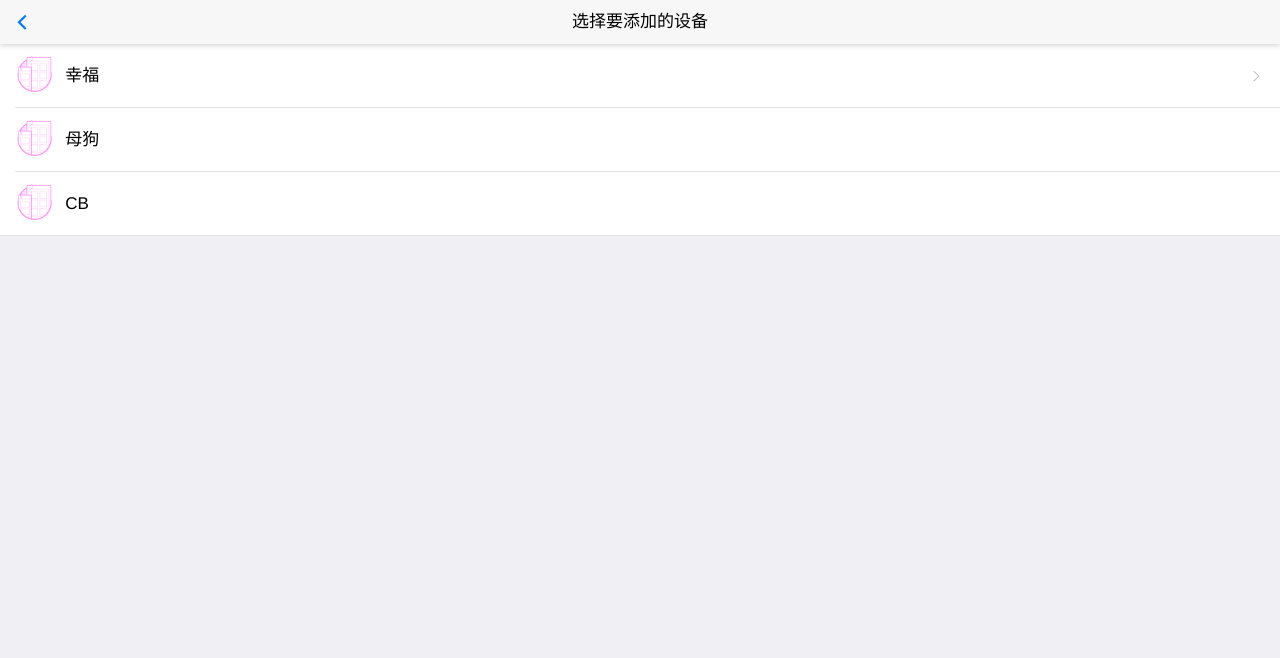
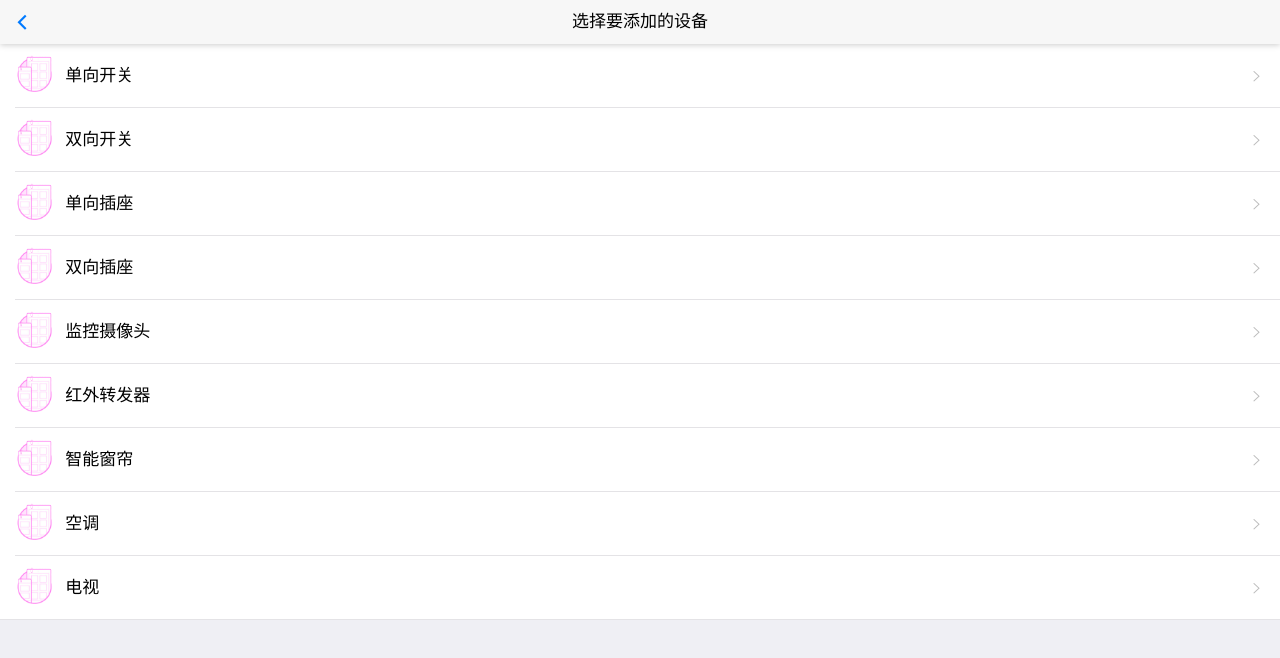
Before and after one commit to lvyao1122/BaoBo, a plain HTML site: page html/selectDeveice.html in a window 1280 px wide. Drawn offline with Linux system fonts and the light colour scheme.

Commit message:
添加设备

```diff
--- a/html/selectDeveice.html
+++ b/html/selectDeveice.html
@@ -29,29 +29,80 @@
 		<div class="devList">
 			<ul class="mui-table-view">
 			    <li class="mui-table-view-cell mui-media">
-			        <a href="javascript:;" class="mui-navigate-right">
+			        <a href="inputDeveiceName.html" class="mui-navigate-right">
 			            <img class="mui-media-object mui-pull-left" src="../images/01.png">
+
 			            <div class="mui-media-body list-title">
-			                幸福
+
+			                单向开关
 			            </div>
 			        </a>
 			    </li>
 			    <li class="mui-table-view-cell mui-media">
-			        <a href="javascript:;">
+			        <a href="javascript:;" class="mui-navigate-right">
 			            <img class="mui-media-object mui-pull-left" src="../images/01.png">
 			            <div class="mui-media-body list-title">
-			                母狗
+			                双向开关
 			            </div>
 			        </a>
 			    </li>
 			    <li class="mui-table-view-cell mui-media">
-			        <a href="javascript:;">
+			        <a href="javascript:;" class="mui-navigate-right">
 			            <img class="mui-media-object mui-pull-left" src="../images/01.png">
 			            <div class="mui-media-body list-title">
-			                CB
+
+			                单向插座
 			            </div>
 			        </a>
 			    </li>
+			     <li class="mui-table-view-cell mui-media">
+			        <a href="javascript:;" class="mui-navigate-right">
+			            <img class="mui-media-object mui-pull-left" src="../images/01.png">
+			            <div class="mui-media-body list-title">
+			                双向插座
+			            </div>
+			        </a>
+			    </li>
+			     <li class="mui-table-view-cell mui-media">
+			        <a href="javascript:;" class="mui-navigate-right">
+			            <img class="mui-media-object mui-pull-left" src="../images/01.png">
+			            <div class="mui-media-body list-title">
+			                监控摄像头
+			            </div>
+			        </a>
+			    </li>
+			     <li class="mui-table-view-cell mui-media">
+			        <a href="javascript:;" class="mui-navigate-right">
+			            <img class="mui-media-object mui-pull-left" src="../images/01.png">
+			            <div class="mui-media-body list-title">
+			                红外转发器
+			            </div>
+			        </a>
+			    </li>
+			     <li class="mui-table-view-cell mui-media">
+			        <a href="javascript:;" class="mui-navigate-right">
+			            <img class="mui-media-object mui-pull-left" src="../images/01.png">
+			            <div class="mui-media-body list-title">
+			                智能窗帘
+			            </div>
+			        </a>
+			    </li> <li class="mui-table-view-cell mui-media">
+			        <a href="javascript:;" class="mui-navigate-right">
+			            <img class="mui-media-object mui-pull-left" src="../images/01.png">
+			            <div class="mui-media-body list-title">
+			                空调
+			            </div>
+			        </a>
+			    </li>
+			     <li class="mui-table-view-cell mui-media" >
+			        <a href="javascript:;" class="mui-navigate-right">
+			            <img class="mui-media-object mui-pull-left" src="../images/01.png">
+			            <div class="mui-media-body list-title">
+			                电视
+			            </div>
+			        </a>
+			    </li>
+
 			</ul>
 		</div>
 	</body>
```
Also changed, not shown: html/inputDeveiceName.html (added, +47 -0 lines), html/new_file.html (added, +29 -0 lines).
